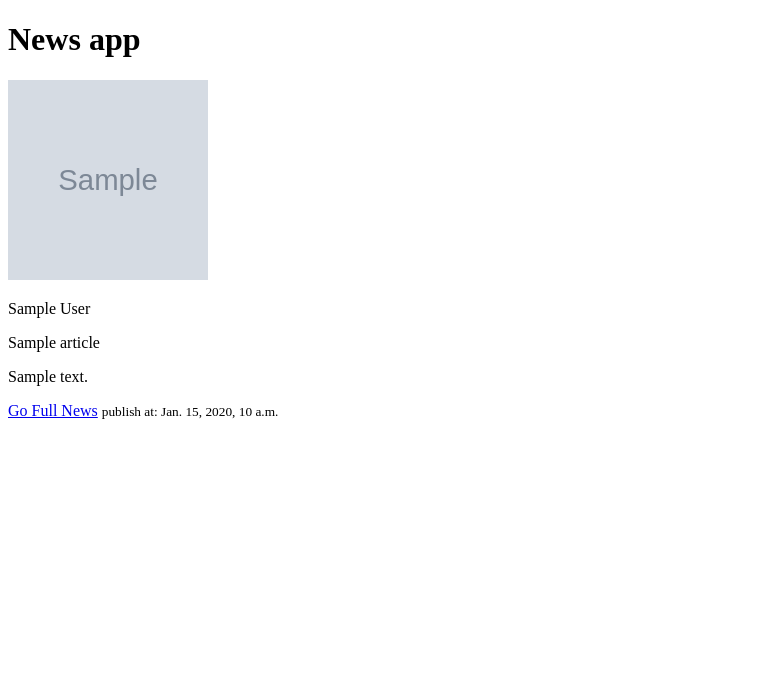
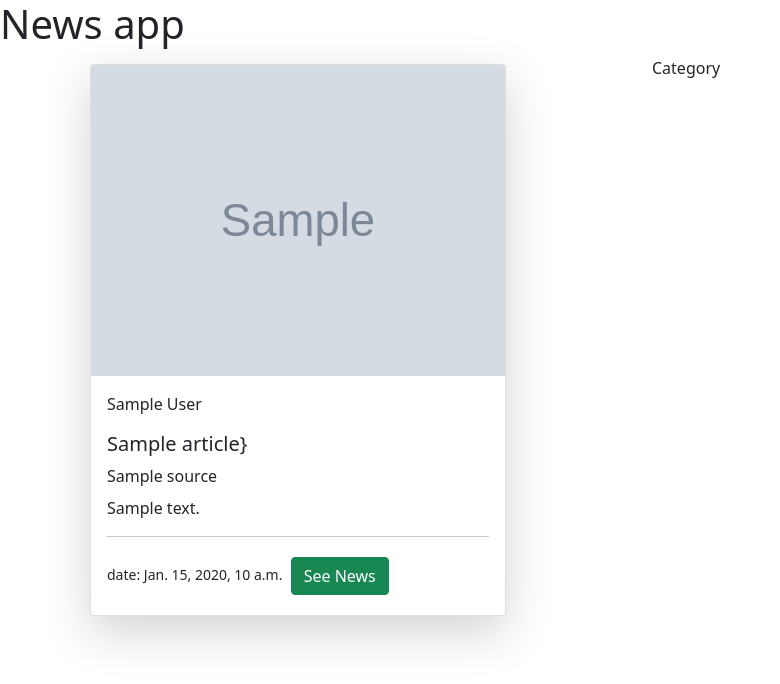
Before and after one commit to AdrianSP1/NewsApp-API, a Django app: page / in a window 1280 px wide. Shown: the top 684 px of the page, without its empty margins (0-780 px from the left). Run offline with Django 3.2, Linux system fonts and the light colour scheme; tables that the repository leaves empty hold one stand-in row (values such as "Sample post"); grey boxes marked "Sample" are stand-in pictures; a database or web service that is not in the repository returns one stand-in record (values such as "Sample title"); data that the repository does not hold is empty.

Commit message:
integration bootstrap card

```diff
--- a/news_api/templates/news_api/home.html
+++ b/news_api/templates/news_api/home.html
@@ -4,26 +4,41 @@
     <meta charset="UTF-8">
     <meta http-equiv="X-UA-Compatible" content="IE=edge">
     <meta name="viewport" content="width=device-width, initial-scale=1.0">
+    <!-- CSS Bootstrap-->
+    <link href="https://cdn.jsdelivr.net/npm/bootstrap@5.1.2/dist/css/bootstrap.min.css" rel="stylesheet" integrity="sha384-uWxY/CJNBR+1zjPWmfnSnVxwRheevXITnMqoEIeG1LJrdI0GlVs/9cVSyPYXdcSF" crossorigin="anonymous">
     <title>News APP</title>
 </head>
 <body>
 
     <h1>News app</h1>
 
-    {%for i in articles%}
+    <div class="container">
+        <div class="row">
+            <div class="col-md-6">
+            {% for i in articles %}
 
-    <img src="{{ i.urlToImage }}" alt="" height="200px" width="200px">
+                    <div class="card rounded shadow-lg m-2" style="width: 26rem;">
+                        <img src="{{ i.urlToImage }}" class="card-img-top" alt="...">
+                        <div class="card-body">
+                        <p class="card-text">{{ i.author}}</p>
+                        <h5 class="card-title">{{ i.title }}}</h5>
+                        <p class="card-title">{{ i.source.name}}</p>
+                        <p class="card-text">{{ i.description}}</p>
+                        <hr>
+                        <small> date: {{ i.publishedAt }}</small>
+                        <a href="{{ i.url }}}" target="_blank" class="btn btn-success m-1">See News</a>
+                        </div>
+                    </div>
+                {% endfor %}
+            </div>
+            <div class="col-md-6">
+                Category
 
+            </div>
 
+        </div>
 
-    <p>{{i.author}}</p>
-    <p>{{i.title}}</p>
-    <p>{{i.description}}</p>
-
-    <a href="{{ i.url }}" target="blank">Go Full News</a>
-    <small> publish at: {{ i.publishedAt }}</small>
-
-    {% endfor %}
+    </div>
 
 </body>
 </html>
```
Also changed, not shown: db.sqlite3.
